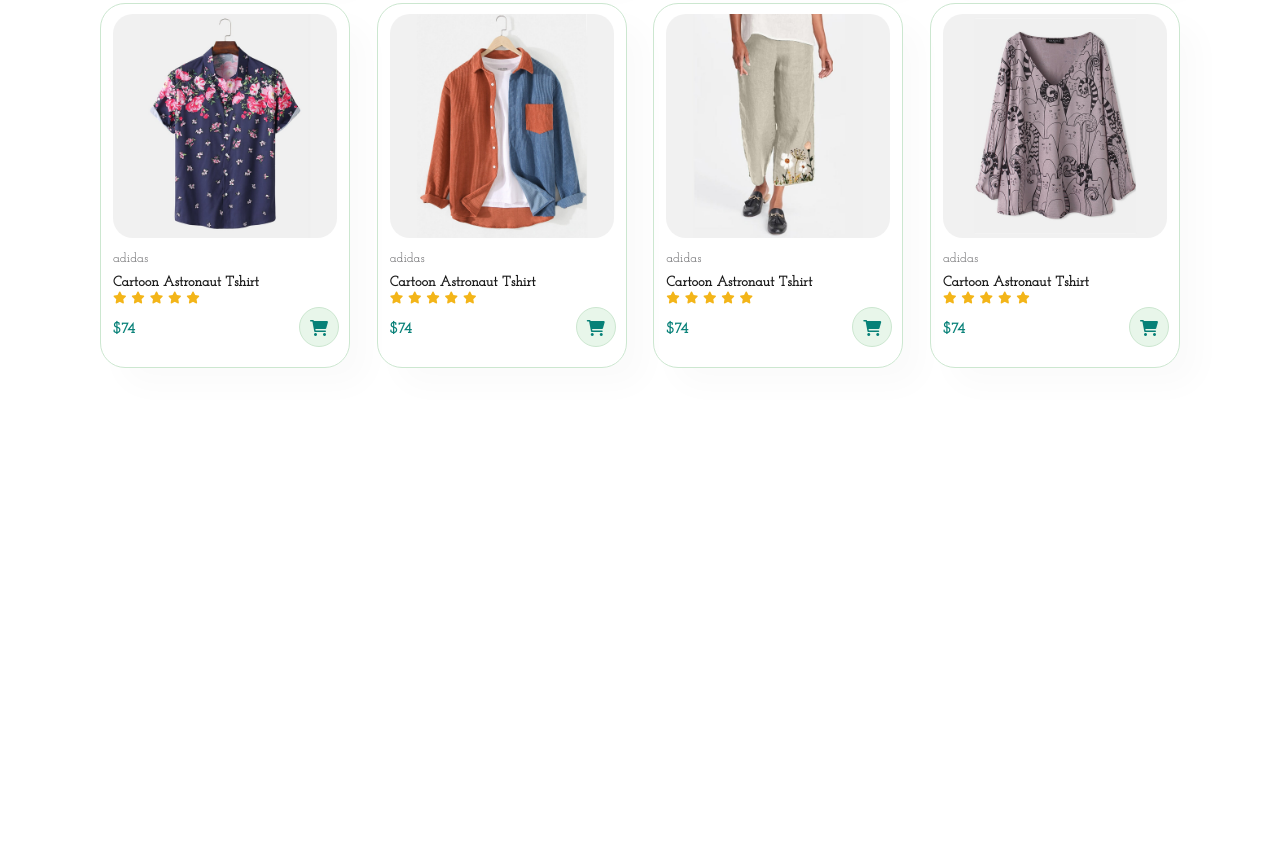
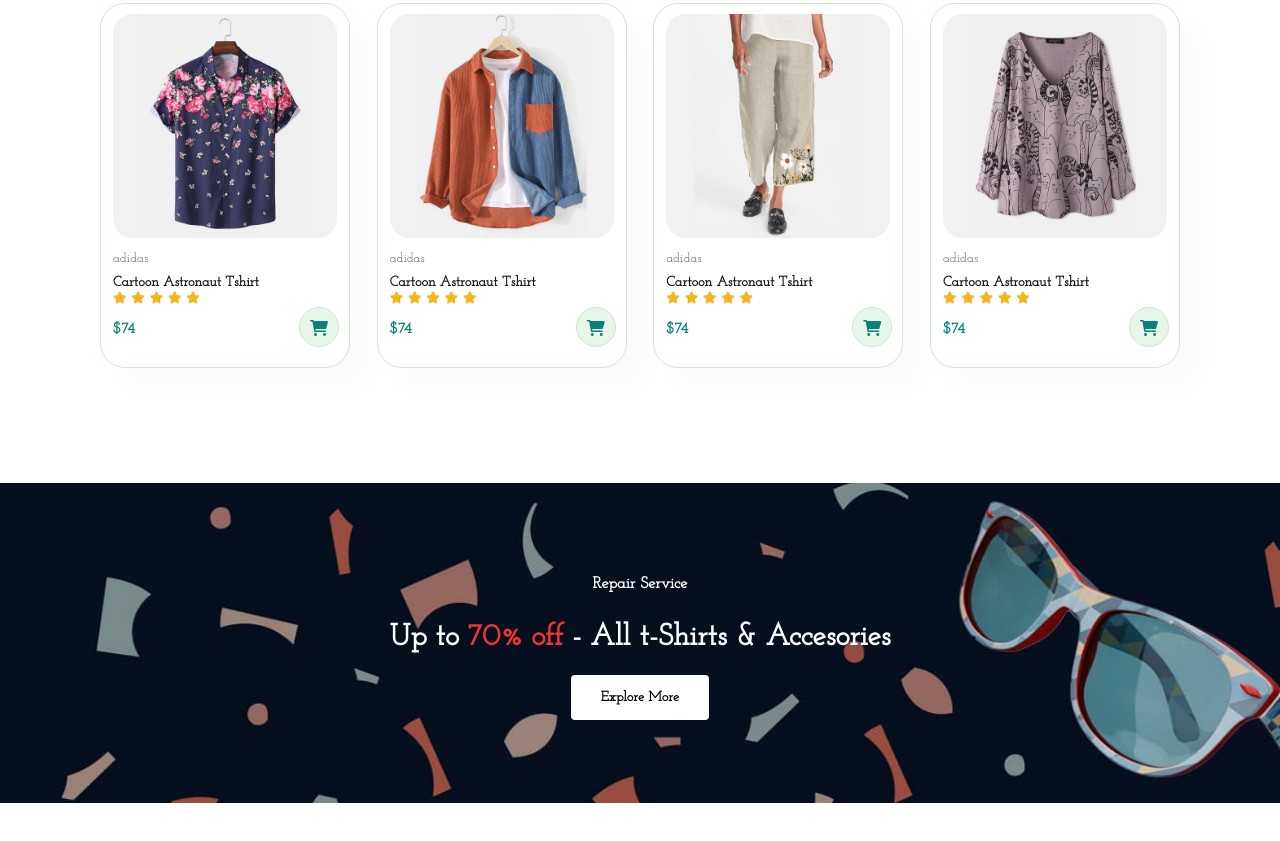
Before and after one commit to deepankarck2/Ecomerce, a plain HTML site: page index.html in a window 1280 px wide. Shown: the part 1694-2535 px from the top of the page. Before the commit the page ends 2137 px from the top, so only its background shows below. Drawn offline with Linux system fonts and the light colour scheme.

Commit message:
added banner

```diff
--- a/index.html
+++ b/index.html
@@ -207,6 +207,13 @@
                 </div>
             </div>
         </section>
+
+        <section id="banner" class="section-m1">
+            <h4>Repair Service</h4>
+            <h2>Up to <span>70% off</span> - All t-Shirts & Accesories</h2>
+            <button class="normal">Explore More</button>
+        </section>
+
         <script src="" async defer></script>
     </body>
 </html>
--- a/style.css
+++ b/style.css
@@ -39,6 +39,23 @@ p{
 }
 .section-p1{
     padding: 40px 80px;
+}
+
+.section-m1{
+    margin: 40px 0px;
+}
+
+button.normal{ /*Global Normal button style*/
+    font-size: 14px;
+    font-weight: 600;
+    padding: 15px 30px;
+    color: black;
+    background-color: white;
+    border-radius: 4px;
+    cursor: pointer;
+    border: none;
+    outline: none;
+    transition: 0.2s;
 }
 
 #header{
@@ -245,3 +262,35 @@ p{
     bottom: 20px;
     right: 10px;
 }
+
+/*BANNER*/
+
+#banner{
+    display: flex;
+    flex-direction: column;
+    justify-content: center;
+    align-items: center;
+    text-align: center;
+    background-image: url("img/banner/b2.jpg");
+    width: 100%;
+    height: 40vh;
+    background-size: cover;
+    background-position: center;
+}
+#banner h4{
+    color: #fff;
+    font-size: 16px;
+}
+
+#banner h2{
+    color: white;
+    font-size: 30px;
+    padding: 10px 0;
+}
+#banner span{
+    color: #ef3636;
+}
+#banner button:hover{
+    background-color: #088178;
+    color: white;
+}
```
